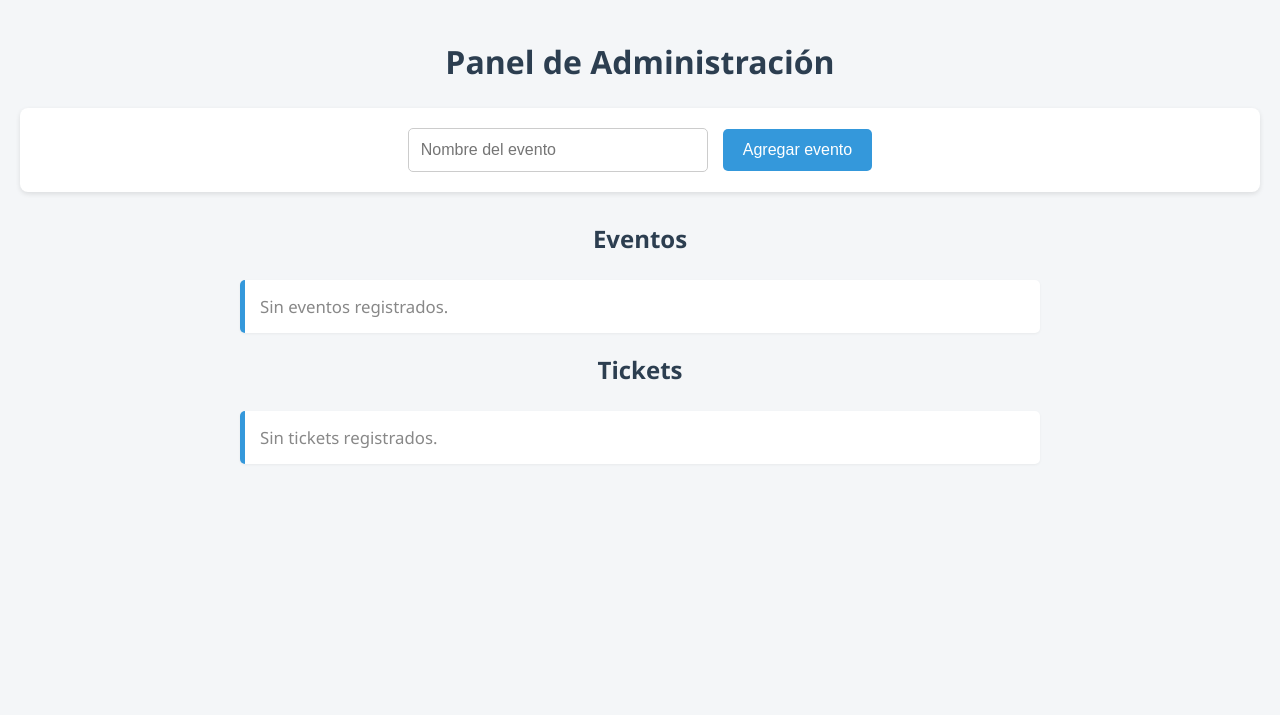
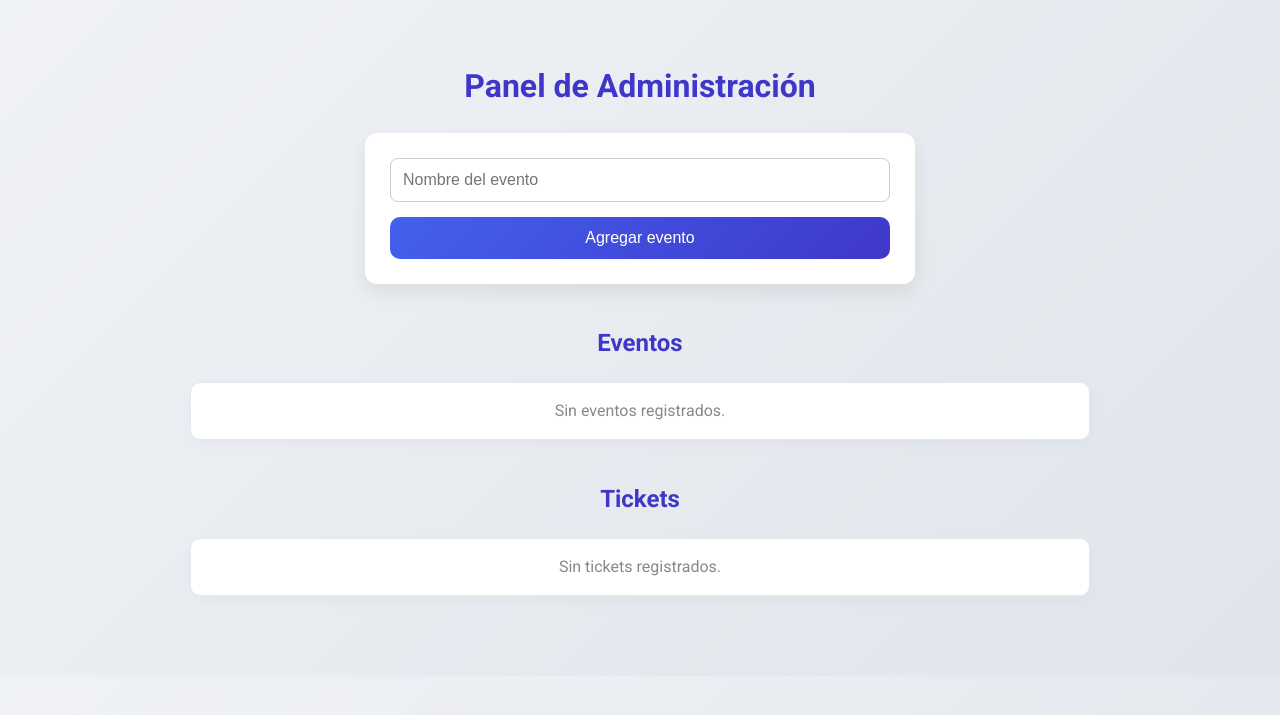
Before and after one commit to nicolassss16/Entradas-por-QR, a Flask app: page /admin in a window 1280 px wide. Shown: the top 715 px of the page. Run offline with Flask 3, Linux system fonts and the light colour scheme; a user stored in the database is signed in; data that the repository does not hold is empty.

Commit message:
Update admin.html

```diff
--- a/app/templates/admin.html
+++ b/app/templates/admin.html
@@ -1,139 +1,122 @@
 <!DOCTYPE html>
 <html lang="es">
 <head>
-    <meta charset="UTF-8">
-    <title>Panel Admin</title>
+  <meta charset="UTF-8" />
+  <meta name="viewport" content="width=device-width, initial-scale=1.0" />
+  <title>Panel de Administración - QRPASS</title>
+  <link href="https://fonts.googleapis.com/css2?family=Roboto:wght@400;500;700&display=swap" rel="stylesheet">
   <style>
-        /* Estilos Generales del Cuerpo */
     body {
-            font-family: 'Segoe UI', sans-serif; /* Fuente moderna y limpia */
-            background-color: #f4f6f8; /* Un gris claro para el fondo */
+      font-family: 'Roboto', sans-serif;
       margin: 0;
-            padding: 20px;
-            color: #333; /* Color de texto oscuro para buena legibilidad */
+      padding: 40px 20px;
+      background: linear-gradient(135deg, #f0f2f5, #e0e5ec);
+      color: #2d3748;
+      line-height: 1.6;
     }
 
-        /* Estilos de Títulos */
     h1, h2 {
-            color: #2c3e50; /* Un azul oscuro para los encabezados */
-            text-align: center; /* Centrar los títulos */
-            margin-bottom: 25px; /* Espacio debajo de los títulos */
+      text-align: center;
+      color: #3f37c9;
+      margin-bottom: 20px;
     }
 
-        h1 {
-            margin-top: 20px; /* Espacio superior para el título principal */
+    .message {
+      max-width: 600px;
+      margin: 0 auto 20px;
+      padding: 15px 20px;
+      border-radius: 10px;
+      font-size: 16px;
+      text-align: center;
     }
 
-        /* Estilos del Formulario */
+    .success {
+      background-color: #d1fae5;
+      color: #065f46;
+      border: 1px solid #34d399;
+    }
+
+    .error {
+      background-color: #fee2e2;
+      color: #b91c1c;
+      border: 1px solid #f87171;
+    }
+
     form {
-            background-color: #fff; /* Fondo blanco para el formulario */
-            padding: 20px;
-            margin-bottom: 30px;
-            border-radius: 8px; /* Bordes ligeramente redondeados */
-            box-shadow: 0 2px 5px rgba(0,0,0,0.1); /* Sutil sombra */
-            display: flex; /* Usar flexbox para alinear elementos */
-            justify-content: center; /* Centrar el contenido horizontalmente */
-            align-items: center; /* Alinear verticalmente */
-            flex-wrap: wrap; /* Permitir que los elementos se envuelvan en pantallas pequeñas */
-            gap: 15px; /* Espacio entre los elementos del formulario */
+      max-width: 500px;
+      margin: 0 auto 40px;
+      background: #fff;
+      padding: 25px;
+      border-radius: 12px;
+      box-shadow: 0 8px 20px rgba(0, 0, 0, 0.08);
     }
 
     input[type="text"] {
+      width: 100%;
       padding: 12px;
       font-size: 16px;
       border: 1px solid #ccc;
-            border-radius: 5px;
-            width: 100%; /* Ocupar el 100% del ancho del contenedor */
-            max-width: 300px; /* Ancho máximo para el campo de texto */
-            box-sizing: border-box; /* Incluir padding y border en el width */
+      border-radius: 8px;
+      margin-bottom: 15px;
+      box-sizing: border-box;
     }
 
-        button {
-            background-color: #3498db; /* Un azul vibrante */
-            color: #fff;
+    button[type="submit"] {
+      width: 100%;
+      padding: 12px;
+      font-size: 16px;
+      background: linear-gradient(135deg, #4361ee, #3f37c9);
+      color: white;
       border: none;
-            padding: 12px 20px;
-            font-size: 16px;
-            border-radius: 5px;
+      border-radius: 10px;
       cursor: pointer;
-            transition: background-color 0.3s ease; /* Transición suave al pasar el ratón */
+      transition: all 0.3s ease;
     }
 
-        button:hover {
-            background-color: #2980b9; /* Azul más oscuro al pasar el ratón */
+    button[type="submit"]:hover {
+      background: linear-gradient(135deg, #3f37c9, #3a32b9);
+      transform: translateY(-2px);
     }
 
-        /* Estilos de Listas */
     ul {
-            list-style: none; /* Quitar los puntos de la lista */
+      list-style: none;
       padding: 0;
-            margin: 0 auto; /* Centrar la lista */
-            max-width: 800px; /* Ancho máximo para las listas */
+      max-width: 900px;
+      margin: 0 auto 40px;
     }
 
     li {
-            background-color: #fff;
-            margin: 10px 0;
-            padding: 15px;
-            border-left: 5px solid #3498db; /* Borde azul distintivo a la izquierda */
-            border-radius: 5px;
-            box-shadow: 0 1px 3px rgba(0,0,0,0.05);
-            display: flex; /* Usar flexbox para el contenido de la lista */
-            justify-content: space-between; /* Espaciar el contenido */
-            align-items: center; /* Alinear verticalmente */
-            flex-wrap: wrap; /* Permitir que el contenido se envuelva */
-            gap: 10px; /* Espacio entre los elementos dentro del li */
-            font-size: 1.05em; /* Fuente ligeramente más grande */
+      background: white;
+      border: 1px solid #e2e8f0;
+      border-radius: 10px;
+      padding: 15px 20px;
+      margin-bottom: 15px;
+      box-shadow: 0 5px 15px rgba(0,0,0,0.03);
     }
 
-        /* Estilos para el estado de "Usado" */
+    li span {
+      display: block;
+      font-size: 15px;
+      margin-bottom: 5px;
+    }
+
     .usado {
-            color: #28a745; /* Verde para "Usado" */
+      color: #b91c1c;
       font-weight: bold;
-            flex-shrink: 0; /* Evitar que se encoja */
     }
 
     .no-usado {
-            color: #dc3545; /* Rojo para "No usado" */
+      color: #2f855a;
       font-weight: bold;
-            flex-shrink: 0; /* Evitar que se encoja */
     }
 
-        /* Estilos para el texto de los tickets en lista */
-        li span {
-            margin-right: 5px; /* Pequeño espacio entre los elementos de texto */
+    @media (max-width: 600px) {
+      body {
+        padding: 20px 10px;
       }
 
-        /* Responsividad para pantallas pequeñas */
-        @media (max-width: 768px) {
-            body {
-                padding: 10px; /* Reducir el padding en pantallas pequeñas */
-            }
-
-            form {
-                flex-direction: column; /* Apilar elementos del formulario en vertical */
-                align-items: stretch; /* Estirar elementos para ocupar el ancho */
-            }
-
-            input[type="text"] {
-                max-width: 100%; /* Ocupar el 100% del ancho disponible */
-            }
-
-            li {
-                flex-direction: column; /* Apilar elementos de la lista en vertical */
-                align-items: flex-start; /* Alinear a la izquierda */
-                gap: 5px; /* Reducir espacio entre elementos apilados */
-            }
-
-            li span {
-                margin-right: 0; /* Eliminar margen derecho */
-                width: 100%; /* Ocupar todo el ancho para cada detalle */
-            }
-
-            /* Asegurarse de que el estado "Usado/No usado" también se ajuste */
-            .usado, .no-usado {
-                text-align: left; /* Alinear a la izquierda cuando se apila */
-                width: 100%;
+      h1, h2 {
+        font-size: 1.5rem;
       }
     }
   </style>
@@ -141,19 +124,14 @@
 <body>
   <h1>Panel de Administración</h1>
 
-    <!-- Mensajes de éxito/error para el usuario -->
   {% if success_message %}
-        <div style="background:#d4edda;color:#155724;padding:10px;border-radius:5px;margin-bottom:20px;">
-            {{ success_message }}
-        </div>
+    <div class="message success">{{ success_message }}</div>
   {% endif %}
   {% if error_message %}
-        <div style="background:#f8d7da;color:#721c24;padding:10px;border-radius:5px;margin-bottom:20px;">
-            {{ error_message }}
-        </div>
+    <div class="message error">{{ error_message }}</div>
   {% endif %}
 
-    <form method="POST" action="/admin/add_event" role="form" aria-label="Agregar evento">
+  <form method="POST" action="{{ url_for('main.add_event') }}" role="form" aria-label="Agregar evento">
     <label for="event_name" style="display:none;">Nombre del evento</label>
     <input id="event_name" type="text" name="name" placeholder="Nombre del evento" required>
     <button type="submit">Agregar evento</button>
@@ -162,11 +140,11 @@
   <h2>Eventos</h2>
   <ul aria-live="polite">
     {% if events|length == 0 %}
-            <li style="text-align:center;color:#888;">Sin eventos registrados.</li>
+      <li style="text-align:center; color:#888;">Sin eventos registrados.</li>
     {% else %}
       {% for event in events %}
         <li>
-                    <span>{{ event.name }}</span>
+          <span><strong>🎤 Evento:</strong> {{ event.name }}</span>
         </li>
       {% endfor %}
     {% endif %}
@@ -175,23 +153,23 @@
   <h2>Tickets</h2>
   <ul aria-live="polite">
     {% if tickets|length == 0 %}
-            <li style="text-align:center;color:#888;">Sin tickets registrados.</li>
+      <li style="text-align:center; color:#888;">Sin tickets registrados.</li>
     {% else %}
       {% for ticket in tickets %}
         <li>
-                    <span>{{ ticket.name }}</span>
-                    <span>
-                        Evento:
+          <span><strong>👤 Nombre:</strong> {{ ticket.name }}</span>
+          <span><strong>🎟 Evento:</strong>
             {% set event = events|selectattr('id', 'equalto', ticket.event_id)|first %}
             {{ event.name if event else ticket.event_id }}
           </span>
-                    <span>Cantidad: {{ ticket.quantity }}</span>
+          <span><strong>🔢 Cantidad:</strong> {{ ticket.quantity }}</span>
           <span class="{{ 'usado' if ticket.usado else 'no-usado' }}">
-                        {{ 'Usado' if ticket.usado else 'No usado' }}
+            {{ '✅ Usado' if ticket.usado else '🕓 No usado' }}
           </span>
         </li>
       {% endfor %}
     {% endif %}
   </ul>
+
 </body>
 </html>
```
Lines whose indentation alone changed are shown as unchanged.
